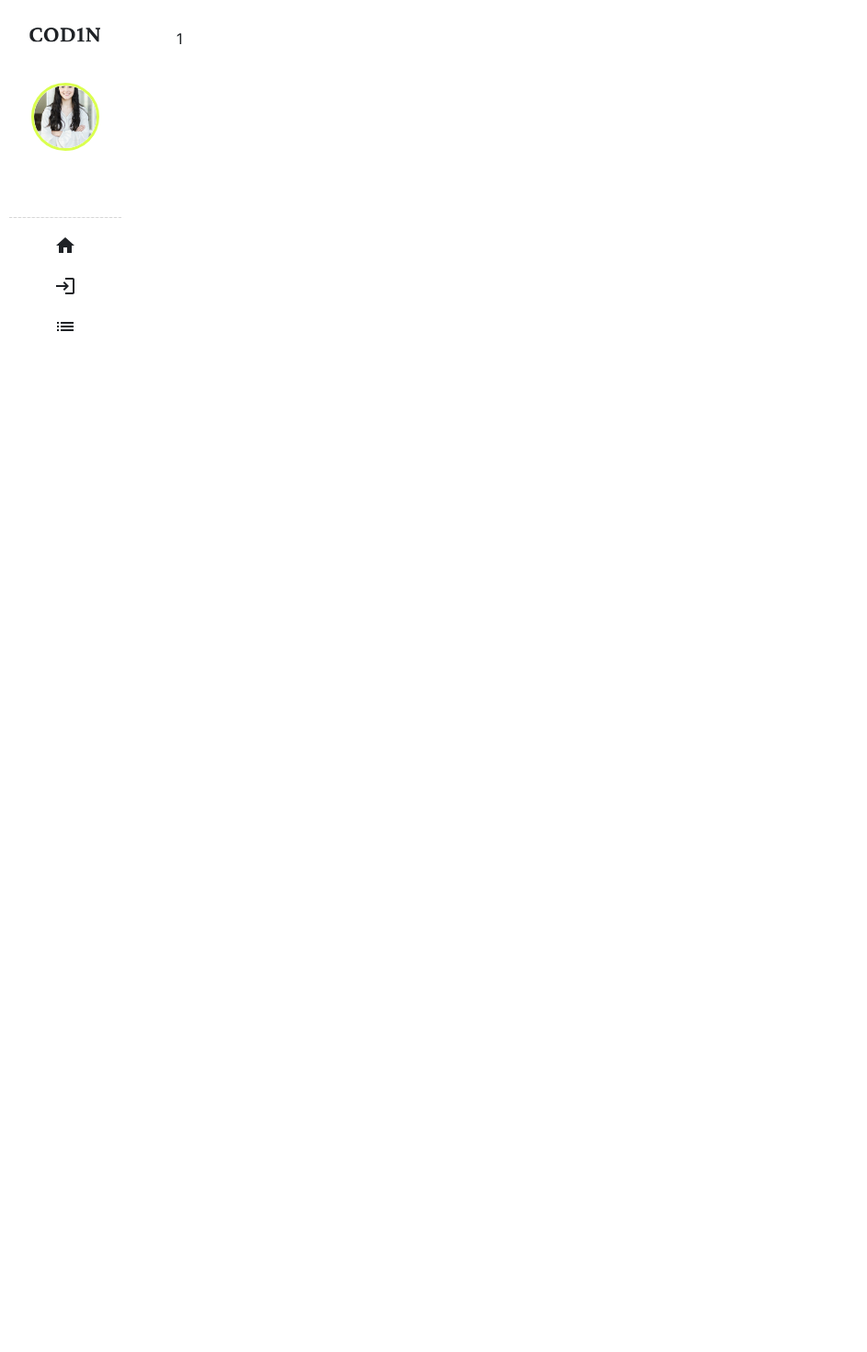
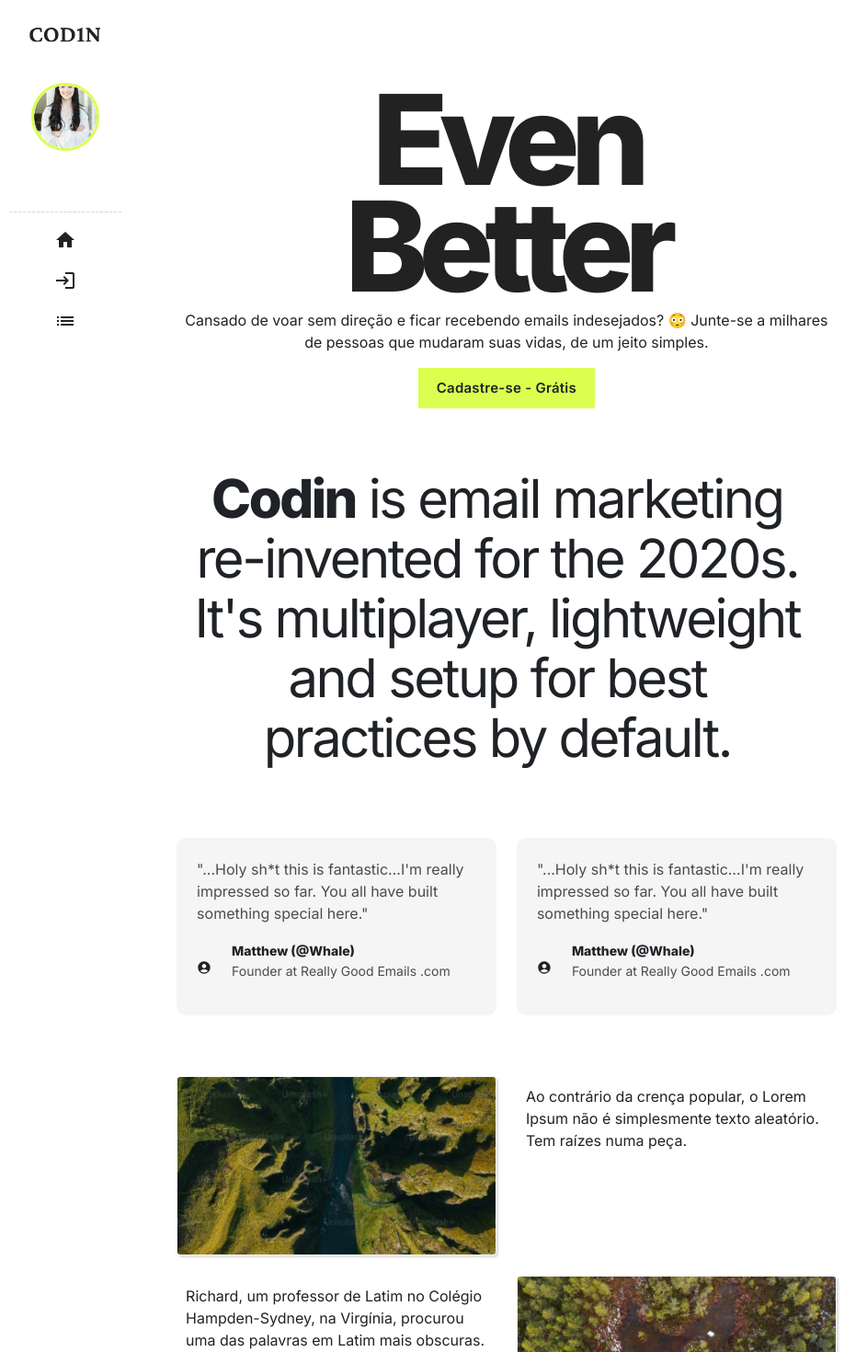
Before and after one commit to eduardo239/codin, a React (Vite) app: page / in a window 1280 px wide. Shown: the top 1470 px of the page at 92% size, without its empty margins (169-1112 px from the left). Before the commit the page ends 800 px from the top, so only its background shows below. Built offline with nearby package versions, Linux system fonts and the light colour scheme; no server answers.

Commit message:
iniciado componente Home page

```diff
--- /dev/null
+++ b/src/components/landing/Hero.tsx
@@ -0,0 +1,19 @@
+import Button from "../form/Button";
+
+const Hero = () => {
+  return (
+    <div className="section">
+      <p className="font-xxl">Even Better</p>
+      <p className="center">
+        Cansado de voar sem direção e ficar recebendo emails indesejados? 😳
+        Junte-se a milhares de pessoas que mudaram suas vidas, de um jeito
+        simples.
+      </p>
+      <div className="center">
+        <Button>Cadastre-se - Grátis</Button>
+      </div>
+    </div>
+  );
+};
+
+export default Hero;
--- /dev/null
+++ b/src/components/landing/Section2.tsx
@@ -0,0 +1,19 @@
+import SectionNode from "./SectionNode";
+
+const Section2 = () => {
+  return (
+    <div className="section">
+      <p className="font-xl center">
+        <b>Codin</b> is email marketing re-invented for the 2020s. It's
+        multiplayer, lightweight and setup for best practices by default.
+      </p>
+
+      <div className="node-container">
+        <SectionNode />
+        <SectionNode />
+      </div>
+    </div>
+  );
+};
+
+export default Section2;
--- /dev/null
+++ b/src/components/landing/Section4.tsx
@@ -0,0 +1,25 @@
+import imgLand1 from "../../assets/land/land_1.jpg";
+import imgLand2 from "../../assets/land/land_2.jpg";
+
+const Section4 = () => {
+  return (
+    <div className="grid-2 section">
+      <div>
+        <img className="land-image" src={imgLand1} alt="Codin" />
+      </div>
+      <div className="padding-md">
+        Ao contrário da crença popular, o Lorem Ipsum não é simplesmente texto
+        aleatório. Tem raízes numa peça.
+      </div>
+      <div className="padding-md">
+        Richard, um professor de Latim no Colégio Hampden-Sydney, na Virgínia,
+        procurou uma das palavras em Latim mais obscuras.
+      </div>
+      <div>
+        <img className="land-image" src={imgLand2} alt="" />
+      </div>
+    </div>
+  );
+};
+
+export default Section4;
--- /dev/null
+++ b/src/components/landing/SectionNode.tsx
@@ -0,0 +1,21 @@
+import { MdAccountCircle } from "react-icons/md";
+
+const SectionNode = () => {
+  return (
+    <div className="node">
+      <p>
+        "...Holy sh*t this is fantastic…I'm really impressed so far. You all
+        have built something special here."
+      </p>
+      <div className="node-card">
+        <MdAccountCircle />
+        <div className="">
+          <b>Matthew (@Whale)</b>
+          <p>Founder at Really Good Emails .com</p>
+        </div>
+      </div>
+    </div>
+  );
+};
+
+export default SectionNode;
--- a/src/css/grid.css
+++ b/src/css/grid.css
@@ -22,7 +22,11 @@
   justify-content: center;
   align-items: center;
 }
-
+.grid-2 {
+  gap: var(--padding-lg);
+  display: grid;
+  grid-template-columns: 1fr 1fr;
+}
 /* POSITIONING */
 
 .left {
@@ -33,7 +37,8 @@
   text-align: right;
 }
 
-.center {
+.center,
+.text-center {
   text-align: center;
   margin-left: auto;
   margin-right: auto;
--- a/src/css/main.css
+++ b/src/css/main.css
@@ -61,6 +61,11 @@
   font-family: var(--font);
 }
 
+img {
+  display: block;
+  width: 100%;
+}
+
 h1 {
   color: var(--color_dar);
   font-family: var(--font);
@@ -101,7 +106,39 @@
 small {
   font-size: 13px;
 }
+.font-xxl {
+  width: 100%;
+  max-width: 480px;
+  color: #222;
+  text-align: center;
+  letter-spacing: -10px;
+  margin: 20px auto 10px;
+  font-size: 136px;
+  line-height: 116px;
+  display: block;
+  font-weight: 900;
+}
+.font-xl {
+  max-width: 1220px;
+  letter-spacing: -2.5px;
+  padding-top: 0;
+  padding-bottom: 60px;
+  padding-right: 20px;
+  font-size: 58px;
+  line-height: 65px;
+}
 
+.font-x {
+  text-align: left;
+  letter-spacing: -1.25px;
+  margin-top: 0;
+  margin-bottom: 60px;
+  font-size: 38px;
+  line-height: 44px;
+}
+b {
+  font-weight: 800;
+}
 hr {
   border: 0;
   border-bottom: 1px dashed var(--color_dis);
@@ -118,7 +155,7 @@
   resize: vertical;
 }
 .btn {
-  display: flex;
+  display: inline-block;
   height: 44px;
   padding: 10px 20px;
   align-items: center;
@@ -308,13 +345,12 @@
   box-shadow: var(--shadow-2);
 }
 .progress-container p {
-  margin: 0 0 var(--padding-sm);
-  font-family: var(--font-code);
+  margin: 0 0 var(--padding-md);
 }
 .progress {
-  border: none;
   width: 100%;
-  height: 4px;
+  height: 5px;
+  outline: 1px solid var(--color_dar);
 
   background: var(--color_pri);
   color: var(--color_suc_alt);
@@ -377,3 +413,43 @@
 body::-webkit-scrollbar-track {
   background-color: var(--color_dar);
 }
+/*  */
+.section {
+  margin: var(--padding-lg) 0;
+  padding: var(--padding-lg) 0;
+}
+
+/*  */
+.node-container {
+  display: flex;
+  gap: var(--padding-lg);
+}
+.node {
+  padding: var(--padding-lg);
+  background-color: var(--color_lig);
+  border-radius: var(--padding-md);
+}
+
+.node p {
+  opacity: 0.8;
+}
+.node-card {
+  display: grid;
+  align-items: center;
+  grid-template-columns: auto 1fr;
+  gap: var(--padding-lg);
+}
+.node-card b,
+.node-card p {
+  font-size: var(--font-small);
+}
+.node-card > div {
+  text-align: left;
+}
+
+/*  */
+.land-image {
+  border-radius: var(--padding-sm);
+  border: 1px solid var(--color_lig);
+  box-shadow: var(--shadow-1);
+}
--- a/src/pages/Home.tsx
+++ b/src/pages/Home.tsx
@@ -1,5 +1,15 @@
+import Hero from "../components/landing/Hero";
+import Section2 from "../components/landing/Section2";
+import Section4 from "../components/landing/Section4";
+
 const Home = () => {
-  return <div>1</div>;
+  return (
+    <>
+      <Hero />
+      <Section2 />
+      <Section4 />
+    </>
+  );
 };
 
 export default Home;
--- a/src/pages/Profile.tsx
+++ b/src/pages/Profile.tsx
@@ -89,8 +89,12 @@
 
   return (
     <div>
-      <h1>Profile: user.user</h1>
-      <p>A passagem do Lorem Ipsum usada desde 1500</p>
+      <h1>Perfil</h1>
+      <p>
+        {user?.displayName
+          ? user.displayName
+          : "Usuário-" + Math.round(Math.random() * 9999).toString()}
+      </p>
 
       <hr />
 
```
Also changed, not shown: src/assets/land/land_1.jpg (added), src/assets/land/land_2.jpg (added).
